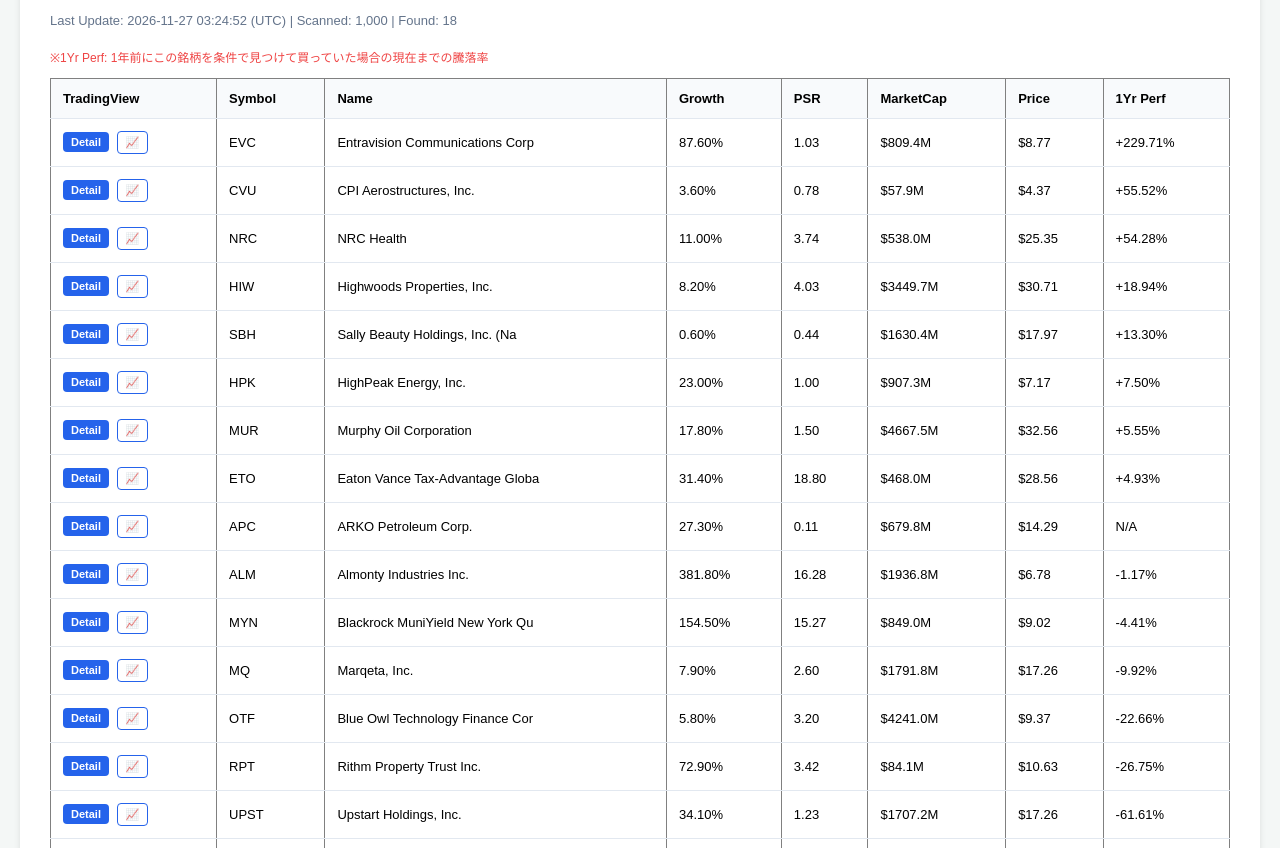
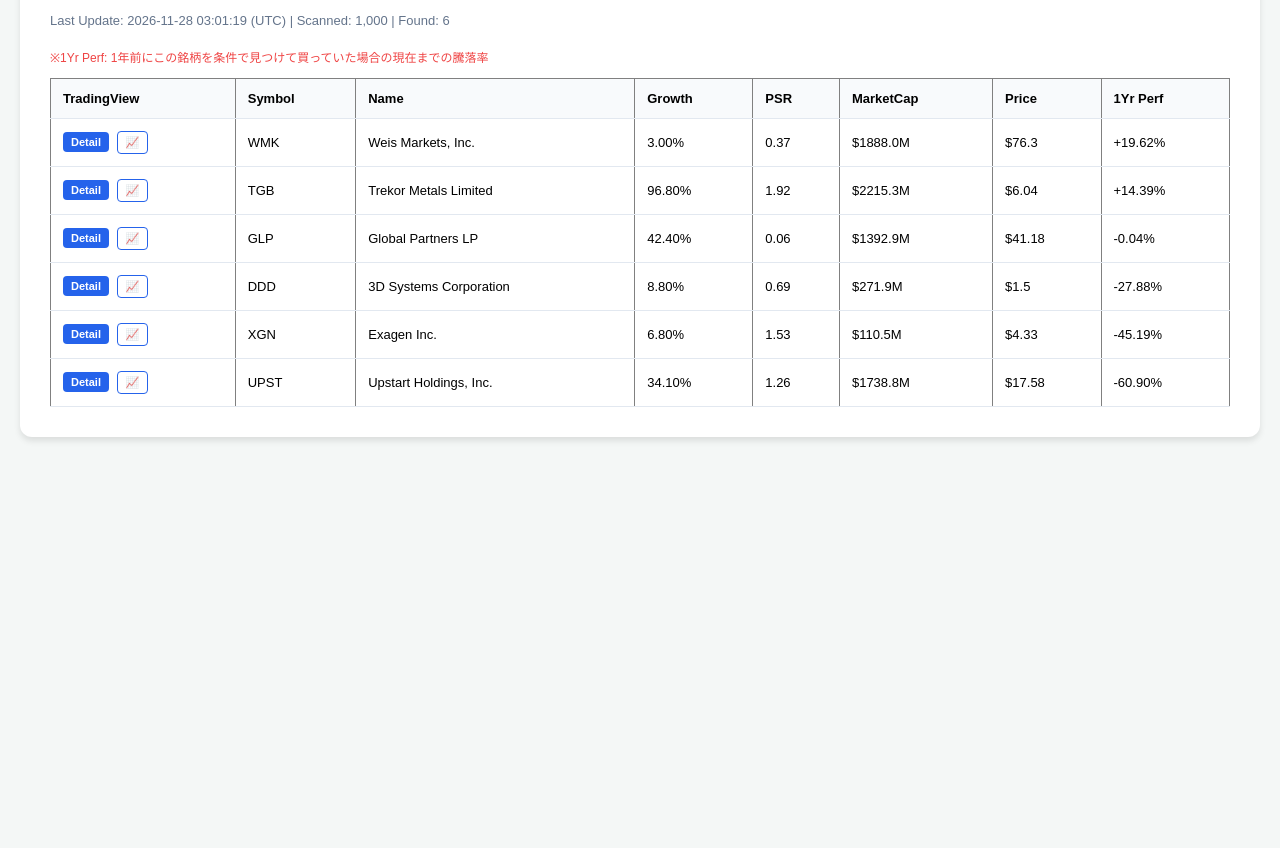
Before and after one commit to shige201906428/us-stock-tenbagger-hunter, a plain HTML site: page index.html in a window 1280 px wide. Shown: the part 97-945 px from the top of the page. After the commit the page ends 800 px from the top, so only its background shows below. Drawn offline with Linux system fonts and the light colour scheme.

Commit message:
Auto-update: 1000 stocks scanned and updated HTML

```diff
--- a/index.html
+++ b/index.html
@@ -21,7 +21,7 @@
 <body>
     <div class="container">
         <h1>🚀 Tenbagger Simulation Hunter</h1>
-        <div class="meta">Last Update: 2026-11-27 03:24:52 (UTC) | Scanned: 1,000 | Found: 18</div>
+        <div class="meta">Last Update: 2026-11-28 03:01:19 (UTC) | Scanned: 1,000 | Found: 6</div>
         <p style="font-size:12px; color:#ef4444;">※1Yr Perf: 1年前にこの銘柄を条件で見つけて買っていた場合の現在までの騰落率</p>
         <div style="overflow-x: auto;">
             <table border="1" class="dataframe">
@@ -39,184 +39,64 @@
   </thead>
   <tbody>
     <tr>
-      <td><a href="https://www.tradingview.com/symbols/EVC/" target="_blank" class="tv-btn detail">Detail</a> <a href="https://www.tradingview.com/chart/?symbol=EVC" target="_blank" class="tv-btn chart">📈</a></td>
-      <td>EVC</td>
-      <td>Entravision Communications Corp</td>
-      <td>87.60%</td>
-      <td>1.03</td>
-      <td>$809.4M</td>
-      <td>$8.77</td>
-      <td>+229.71%</td>
+      <td><a href="https://www.tradingview.com/symbols/WMK/" target="_blank" class="tv-btn detail">Detail</a> <a href="https://www.tradingview.com/chart/?symbol=WMK" target="_blank" class="tv-btn chart">📈</a></td>
+      <td>WMK</td>
+      <td>Weis Markets, Inc.</td>
+      <td>3.00%</td>
+      <td>0.37</td>
+      <td>$1888.0M</td>
+      <td>$76.3</td>
+      <td>+19.62%</td>
     </tr>
     <tr>
-      <td><a href="https://www.tradingview.com/symbols/CVU/" target="_blank" class="tv-btn detail">Detail</a> <a href="https://www.tradingview.com/chart/?symbol=CVU" target="_blank" class="tv-btn chart">📈</a></td>
-      <td>CVU</td>
-      <td>CPI Aerostructures, Inc.</td>
-      <td>3.60%</td>
-      <td>0.78</td>
-      <td>$57.9M</td>
-      <td>$4.37</td>
-      <td>+55.52%</td>
+      <td><a href="https://www.tradingview.com/symbols/TGB/" target="_blank" class="tv-btn detail">Detail</a> <a href="https://www.tradingview.com/chart/?symbol=TGB" target="_blank" class="tv-btn chart">📈</a></td>
+      <td>TGB</td>
+      <td>Trekor Metals Limited</td>
+      <td>96.80%</td>
+      <td>1.92</td>
+      <td>$2215.3M</td>
+      <td>$6.04</td>
+      <td>+14.39%</td>
     </tr>
     <tr>
-      <td><a href="https://www.tradingview.com/symbols/NRC/" target="_blank" class="tv-btn detail">Detail</a> <a href="https://www.tradingview.com/chart/?symbol=NRC" target="_blank" class="tv-btn chart">📈</a></td>
-      <td>NRC</td>
-      <td>NRC Health</td>
-      <td>11.00%</td>
-      <td>3.74</td>
-      <td>$538.0M</td>
-      <td>$25.35</td>
-      <td>+54.28%</td>
+      <td><a href="https://www.tradingview.com/symbols/GLP/" target="_blank" class="tv-btn detail">Detail</a> <a href="https://www.tradingview.com/chart/?symbol=GLP" target="_blank" class="tv-btn chart">📈</a></td>
+      <td>GLP</td>
+      <td>Global Partners LP</td>
+      <td>42.40%</td>
+      <td>0.06</td>
+      <td>$1392.9M</td>
+      <td>$41.18</td>
+      <td>-0.04%</td>
     </tr>
     <tr>
-      <td><a href="https://www.tradingview.com/symbols/HIW/" target="_blank" class="tv-btn detail">Detail</a> <a href="https://www.tradingview.com/chart/?symbol=HIW" target="_blank" class="tv-btn chart">📈</a></td>
-      <td>HIW</td>
-      <td>Highwoods Properties, Inc.</td>
-      <td>8.20%</td>
-      <td>4.03</td>
-      <td>$3449.7M</td>
-      <td>$30.71</td>
-      <td>+18.94%</td>
+      <td><a href="https://www.tradingview.com/symbols/DDD/" target="_blank" class="tv-btn detail">Detail</a> <a href="https://www.tradingview.com/chart/?symbol=DDD" target="_blank" class="tv-btn chart">📈</a></td>
+      <td>DDD</td>
+      <td>3D Systems Corporation</td>
+      <td>8.80%</td>
+      <td>0.69</td>
+      <td>$271.9M</td>
+      <td>$1.5</td>
+      <td>-27.88%</td>
     </tr>
     <tr>
-      <td><a href="https://www.tradingview.com/symbols/SBH/" target="_blank" class="tv-btn detail">Detail</a> <a href="https://www.tradingview.com/chart/?symbol=SBH" target="_blank" class="tv-btn chart">📈</a></td>
-      <td>SBH</td>
-      <td>Sally Beauty Holdings, Inc. (Na</td>
-      <td>0.60%</td>
-      <td>0.44</td>
-      <td>$1630.4M</td>
-      <td>$17.97</td>
-      <td>+13.30%</td>
-    </tr>
-    <tr>
-      <td><a href="https://www.tradingview.com/symbols/HPK/" target="_blank" class="tv-btn detail">Detail</a> <a href="https://www.tradingview.com/chart/?symbol=HPK" target="_blank" class="tv-btn chart">📈</a></td>
-      <td>HPK</td>
-      <td>HighPeak Energy, Inc.</td>
-      <td>23.00%</td>
-      <td>1.00</td>
-      <td>$907.3M</td>
-      <td>$7.17</td>
-      <td>+7.50%</td>
-    </tr>
-    <tr>
-      <td><a href="https://www.tradingview.com/symbols/MUR/" target="_blank" class="tv-btn detail">Detail</a> <a href="https://www.tradingview.com/chart/?symbol=MUR" target="_blank" class="tv-btn chart">📈</a></td>
-      <td>MUR</td>
-      <td>Murphy Oil Corporation</td>
-      <td>17.80%</td>
-      <td>1.50</td>
-      <td>$4667.5M</td>
-      <td>$32.56</td>
-      <td>+5.55%</td>
-    </tr>
-    <tr>
-      <td><a href="https://www.tradingview.com/symbols/ETO/" target="_blank" class="tv-btn detail">Detail</a> <a href="https://www.tradingview.com/chart/?symbol=ETO" target="_blank" class="tv-btn chart">📈</a></td>
-      <td>ETO</td>
-      <td>Eaton Vance Tax-Advantage Globa</td>
-      <td>31.40%</td>
-      <td>18.80</td>
-      <td>$468.0M</td>
-      <td>$28.56</td>
-      <td>+4.93%</td>
-    </tr>
-    <tr>
-      <td><a href="https://www.tradingview.com/symbols/APC/" target="_blank" class="tv-btn detail">Detail</a> <a href="https://www.tradingview.com/chart/?symbol=APC" target="_blank" class="tv-btn chart">📈</a></td>
-      <td>APC</td>
-      <td>ARKO Petroleum Corp.</td>
-      <td>27.30%</td>
-      <td>0.11</td>
-      <td>$679.8M</td>
-      <td>$14.29</td>
-      <td>N/A</td>
-    </tr>
-    <tr>
-      <td><a href="https://www.tradingview.com/symbols/ALM/" target="_blank" class="tv-btn detail">Detail</a> <a href="https://www.tradingview.com/chart/?symbol=ALM" target="_blank" class="tv-btn chart">📈</a></td>
-      <td>ALM</td>
-      <td>Almonty Industries Inc.</td>
-      <td>381.80%</td>
-      <td>16.28</td>
-      <td>$1936.8M</td>
-      <td>$6.78</td>
-      <td>-1.17%</td>
-    </tr>
-    <tr>
-      <td><a href="https://www.tradingview.com/symbols/MYN/" target="_blank" class="tv-btn detail">Detail</a> <a href="https://www.tradingview.com/chart/?symbol=MYN" target="_blank" class="tv-btn chart">📈</a></td>
-      <td>MYN</td>
-      <td>Blackrock MuniYield New York Qu</td>
-      <td>154.50%</td>
-      <td>15.27</td>
-      <td>$849.0M</td>
-      <td>$9.02</td>
-      <td>-4.41%</td>
-    </tr>
-    <tr>
-      <td><a href="https://www.tradingview.com/symbols/MQ/" target="_blank" class="tv-btn detail">Detail</a> <a href="https://www.tradingview.com/chart/?symbol=MQ" target="_blank" class="tv-btn chart">📈</a></td>
-      <td>MQ</td>
-      <td>Marqeta, Inc.</td>
-      <td>7.90%</td>
-      <td>2.60</td>
-      <td>$1791.8M</td>
-      <td>$17.26</td>
-      <td>-9.92%</td>
-    </tr>
-    <tr>
-      <td><a href="https://www.tradingview.com/symbols/OTF/" target="_blank" class="tv-btn detail">Detail</a> <a href="https://www.tradingview.com/chart/?symbol=OTF" target="_blank" class="tv-btn chart">📈</a></td>
-      <td>OTF</td>
-      <td>Blue Owl Technology Finance Cor</td>
-      <td>5.80%</td>
-      <td>3.20</td>
-      <td>$4241.0M</td>
-      <td>$9.37</td>
-      <td>-22.66%</td>
-    </tr>
-    <tr>
-      <td><a href="https://www.tradingview.com/symbols/RPT/" target="_blank" class="tv-btn detail">Detail</a> <a href="https://www.tradingview.com/chart/?symbol=RPT" target="_blank" class="tv-btn chart">📈</a></td>
-      <td>RPT</td>
-      <td>Rithm Property Trust Inc.</td>
-      <td>72.90%</td>
-      <td>3.42</td>
-      <td>$84.1M</td>
-      <td>$10.63</td>
-      <td>-26.75%</td>
+      <td><a href="https://www.tradingview.com/symbols/XGN/" target="_blank" class="tv-btn detail">Detail</a> <a href="https://www.tradingview.com/chart/?symbol=XGN" target="_blank" class="tv-btn chart">📈</a></td>
+      <td>XGN</td>
+      <td>Exagen Inc.</td>
+      <td>6.80%</td>
+      <td>1.53</td>
+      <td>$110.5M</td>
+      <td>$4.33</td>
+      <td>-45.19%</td>
     </tr>
     <tr>
       <td><a href="https://www.tradingview.com/symbols/UPST/" target="_blank" class="tv-btn detail">Detail</a> <a href="https://www.tradingview.com/chart/?symbol=UPST" target="_blank" class="tv-btn chart">📈</a></td>
       <td>UPST</td>
       <td>Upstart Holdings, Inc.</td>
       <td>34.10%</td>
-      <td>1.23</td>
-      <td>$1707.2M</td>
-      <td>$17.26</td>
-      <td>-61.61%</td>
-    </tr>
-    <tr>
-      <td><a href="https://www.tradingview.com/symbols/IDR/" target="_blank" class="tv-btn detail">Detail</a> <a href="https://www.tradingview.com/chart/?symbol=IDR" target="_blank" class="tv-btn chart">📈</a></td>
-      <td>IDR</td>
-      <td>Idaho Strategic Resources, Inc.</td>
-      <td>7.60%</td>
-      <td>4.47</td>
-      <td>$231.3M</td>
-      <td>$14.61</td>
-      <td>-63.19%</td>
-    </tr>
-    <tr>
-      <td><a href="https://www.tradingview.com/symbols/RTB/" target="_blank" class="tv-btn detail">Detail</a> <a href="https://www.tradingview.com/chart/?symbol=RTB" target="_blank" class="tv-btn chart">📈</a></td>
-      <td>RTB</td>
-      <td>RTB Digital, Inc.</td>
-      <td>608.90%</td>
-      <td>26.40</td>
-      <td>$50.6M</td>
-      <td>$3.49</td>
-      <td>-73.05%</td>
-    </tr>
-    <tr>
-      <td><a href="https://www.tradingview.com/symbols/COE/" target="_blank" class="tv-btn detail">Detail</a> <a href="https://www.tradingview.com/chart/?symbol=COE" target="_blank" class="tv-btn chart">📈</a></td>
-      <td>COE</td>
-      <td>51Talk Online Education Group</td>
-      <td>58.80%</td>
-      <td>0.54</td>
-      <td>$64.9M</td>
-      <td>$10.81</td>
-      <td>-73.86%</td>
+      <td>1.26</td>
+      <td>$1738.8M</td>
+      <td>$17.58</td>
+      <td>-60.90%</td>
     </tr>
   </tbody>
 </table>
```
